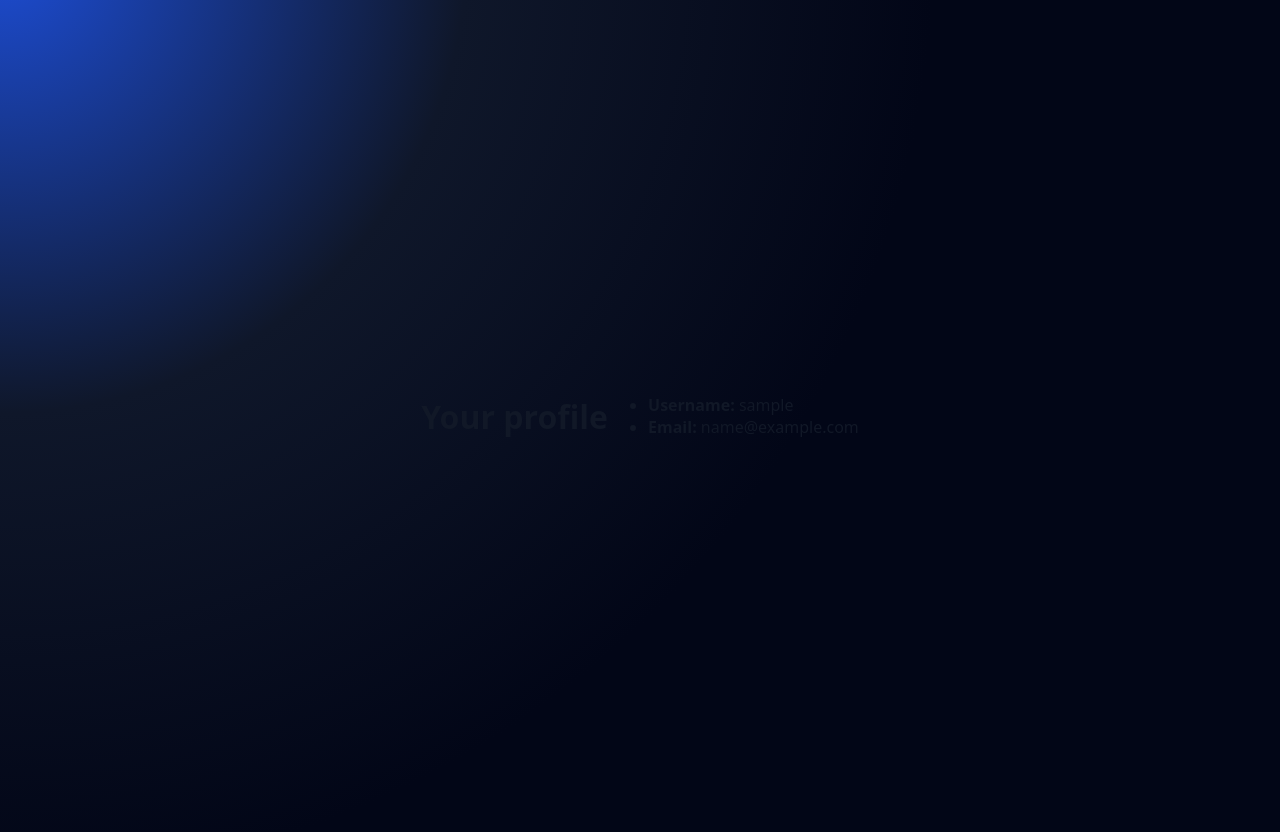
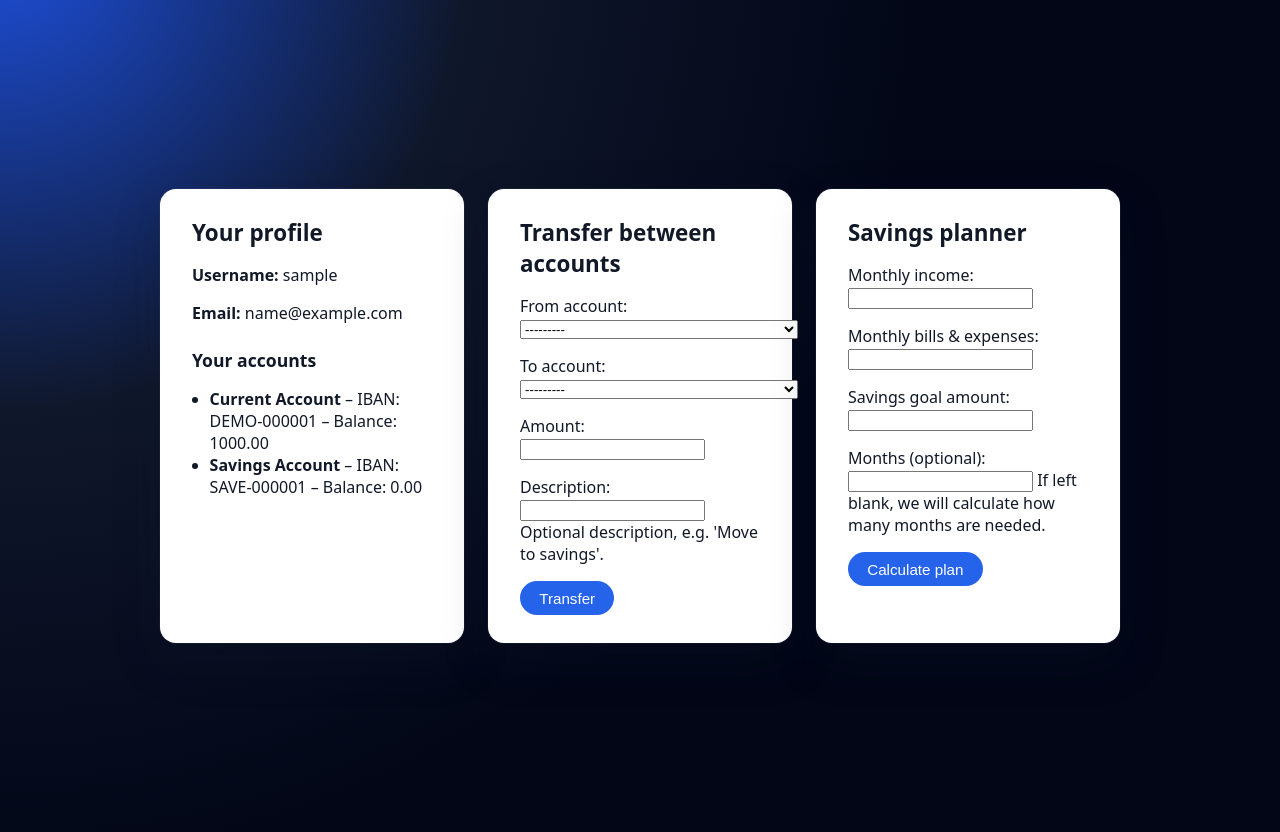
Before and after one commit to Jamesscott34/Scripting_CA2, a Django app: page /profile/ in a window 1280 px wide. Shown: the part 54-886 px from the top of the page. Run offline with Django 5.2, Linux system fonts and the light colour scheme; the visitor is signed in with stand-in values (Sample User, id 1); data comes from the database, SQL or seed files in the repository.

Commit message:
Add account transfers and savings planner with chart on profile page

```diff
--- a/ca2_secure_website/app/forms.py
+++ b/ca2_secure_website/app/forms.py
@@ -1,8 +1,12 @@
 """Forms for the CA2 banking app."""
+
+from decimal import Decimal
 
 from django import forms
 from django.contrib.auth.forms import UserCreationForm
 from django.contrib.auth.models import User
+
+from .models import BankAccount
 
 
 class RegisterForm(UserCreationForm):
@@ -13,3 +17,79 @@
     class Meta:
         model = User
         fields = ["username", "email", "password1", "password2"]
+
+
+class TransferForm(forms.Form):
+    """Transfer money between the current user's accounts."""
+
+    from_account = forms.ModelChoiceField(
+        queryset=BankAccount.objects.none(),
+        label="From account",
+    )
+    to_account = forms.ModelChoiceField(
+        queryset=BankAccount.objects.none(),
+        label="To account",
+    )
+    amount = forms.DecimalField(
+        max_digits=12,
+        decimal_places=2,
+        min_value=Decimal("0.01"),
+    )
+    description = forms.CharField(
+        max_length=255,
+        required=False,
+        help_text="Optional description, e.g. 'Move to savings'.",
+    )
+
+    def __init__(self, user, *args, **kwargs):
+        super().__init__(*args, **kwargs)
+        qs = BankAccount.objects.filter(owner=user)
+        self.fields["from_account"].queryset = qs
+        self.fields["to_account"].queryset = qs
+
+    def clean(self):
+        cleaned = super().clean()
+        from_acc = cleaned.get("from_account")
+        to_acc = cleaned.get("to_account")
+        if from_acc and to_acc and from_acc == to_acc:
+            self.add_error("to_account", "Choose a different destination account.")
+        return cleaned
+
+
+class SavingsPlanForm(forms.Form):
+    """Simple savings planner used to drive a chart on the profile page."""
+
+    monthly_income = forms.DecimalField(
+        max_digits=10,
+        decimal_places=2,
+        min_value=Decimal("0.01"),
+        label="Monthly income",
+    )
+    monthly_bills = forms.DecimalField(
+        max_digits=10,
+        decimal_places=2,
+        min_value=Decimal("0.00"),
+        label="Monthly bills & expenses",
+    )
+    goal_amount = forms.DecimalField(
+        max_digits=10,
+        decimal_places=2,
+        min_value=Decimal("0.01"),
+        label="Savings goal amount",
+    )
+    months = forms.IntegerField(
+        required=False,
+        min_value=1,
+        label="Months (optional)",
+        help_text="If left blank, we will calculate how many months are needed.",
+    )
+
+    def clean(self):
+        cleaned = super().clean()
+        income = cleaned.get("monthly_income") or Decimal("0")
+        bills = cleaned.get("monthly_bills") or Decimal("0")
+        if income <= bills:
+            raise forms.ValidationError(
+                "Monthly income must be greater than monthly bills to make savings."
+            )
+        return cleaned
--- a/ca2_secure_website/app/models.py
+++ b/ca2_secure_website/app/models.py
@@ -12,12 +12,13 @@
         on_delete=models.CASCADE,
         related_name="accounts",
     )
+    name = models.CharField(max_length=50, default="Current Account")
     iban = models.CharField(max_length=34, unique=True)
     balance = models.DecimalField(max_digits=12, decimal_places=2, default=0)
     created_at = models.DateTimeField(auto_now_add=True)
 
     def __str__(self) -> str:
-        return f"{self.owner.username} – {self.iban}"
+        return f"{self.owner.username} – {self.name} ({self.iban})"
 
 
 class Transaction(models.Model):
--- a/ca2_secure_website/app/templates/app/profile.html
+++ b/ca2_secure_website/app/templates/app/profile.html
@@ -1,9 +1,81 @@
 {% extends "base.html" %}
 
 {% block content %}
-  <h1>Your profile</h1>
-  <ul>
-    <li><strong>Username:</strong> {{ user.username }}</li>
-    <li><strong>Email:</strong> {{ user.email }}</li>
-  </ul>
+  <div class="profile-layout">
+    <section class="profile-card">
+      <h2>Your profile</h2>
+      <p><strong>Username:</strong> {{ user.username }}</p>
+      <p><strong>Email:</strong> {{ user.email }}</p>
+
+      <h3>Your accounts</h3>
+      <ul>
+        {% for account in accounts %}
+          <li>
+            <strong>{{ account.name }}</strong> –
+            IBAN: {{ account.iban }} –
+            Balance: {{ account.balance }}
+          </li>
+        {% endfor %}
+      </ul>
+    </section>
+
+    <section class="profile-card">
+      <h2>Transfer between accounts</h2>
+      <form method="post">
+        {% csrf_token %}
+        {{ transfer_form.as_p }}
+        <button type="submit" name="transfer-submit">Transfer</button>
+      </form>
+    </section>
+
+    <section class="profile-card">
+      <h2>Savings planner</h2>
+      <form method="post">
+        {% csrf_token %}
+        {{ savings_form.as_p }}
+        <button type="submit" name="savings-submit">Calculate plan</button>
+      </form>
+
+      {% if savings_chart_json %}
+        <canvas id="savingsChart" width="400" height="200"></canvas>
+        <script src="https://cdn.jsdelivr.net/npm/chart.js"></script>
+        <script>
+          const chartData = {{ savings_chart_json|safe }};
+          const ctx = document.getElementById('savingsChart').getContext('2d');
+          new Chart(ctx, {
+            type: 'line',
+            data: {
+              labels: chartData.labels,
+              datasets: [{
+                label: 'Projected savings',
+                data: chartData.data,
+                borderColor: '#2563eb',
+                backgroundColor: 'rgba(37, 99, 235, 0.2)',
+                tension: 0.25,
+              }]
+            },
+            options: {
+              plugins: {
+                annotation: {
+                  annotations: {
+                    goal: {
+                      type: 'line',
+                      yMin: chartData.goal,
+                      yMax: chartData.goal,
+                      borderColor: '#16a34a',
+                      borderWidth: 1,
+                    }
+                  }
+                }
+              },
+              scales: {
+                x: { title: { display: true, text: 'Month' } },
+                y: { title: { display: true, text: 'Amount saved' } }
+              }
+            }
+          });
+        </script>
+      {% endif %}
+    </section>
+  </div>
 {% endblock %}
--- a/ca2_secure_website/app/views.py
+++ b/ca2_secure_website/app/views.py
@@ -1,4 +1,8 @@
 """Views for the CA2 banking app with secure / insecure teaching modes."""
+
+import json
+import math
+from decimal import Decimal
 
 from django.conf import settings
 from django.contrib import messages
@@ -7,26 +11,48 @@
 from django.http import HttpRequest, HttpResponse
 from django.shortcuts import redirect, render
 
-from .forms import RegisterForm
+from .forms import RegisterForm, SavingsPlanForm, TransferForm
 from .models import BankAccount, Transaction
 
 
-def _get_or_create_primary_account(user):
-    """Helper to ensure each user has at least one demo account."""
+def _ensure_demo_accounts(user):
+    """
+    Ensure each user has at least a main and savings account.
 
-    account = user.accounts.first()
-    if account is None:
-        account = BankAccount.objects.create(
-            owner=user,
-            iban=f"DEMO-{user.id:06d}",
-            balance=1000,
-        )
+    This keeps the demo simple for transfers and savings examples.
+    """
+
+    main, _ = BankAccount.objects.get_or_create(
+        owner=user,
+        name="Current Account",
+        defaults={
+            "iban": f"DEMO-{user.id:06d}",
+            "balance": 1000,
+        },
+    )
+    if not main.transactions.exists():
         Transaction.objects.create(
-            account=account,
+            account=main,
             amount=1000,
             description="Initial deposit",
         )
-    return account
+
+    savings, _ = BankAccount.objects.get_or_create(
+        owner=user,
+        name="Savings Account",
+        defaults={
+            "iban": f"SAVE-{user.id:06d}",
+            "balance": 0,
+        },
+    )
+    return main, savings
+
+
+def _get_primary_account(user):
+    """Return the main current account (creating demo accounts if needed)."""
+
+    main, _ = _ensure_demo_accounts(user)
+    return main
 
 
 def register(request: HttpRequest) -> HttpResponse:
@@ -42,7 +68,7 @@
         form = RegisterForm(request.POST)
         if form.is_valid():
             user = form.save()
-            _get_or_create_primary_account(user)
+            _ensure_demo_accounts(user)
             raw_password = form.cleaned_data.get("password1")
             auth_user = authenticate(username=user.username, password=raw_password)
             if auth_user:
@@ -56,7 +82,7 @@
 
 @login_required
 def dashboard(request: HttpRequest) -> HttpResponse:
-    account = _get_or_create_primary_account(request.user)
+    account = _get_primary_account(request.user)
     transactions = account.transactions.all()[:10]
     context = {"account": account, "transactions": transactions}
     return render(request, "app/dashboard.html", context)
@@ -64,7 +90,76 @@
 
 @login_required
 def profile(request: HttpRequest) -> HttpResponse:
-    return render(request, "app/profile.html")
+    main, savings = _ensure_demo_accounts(request.user)
+    accounts = BankAccount.objects.filter(owner=request.user)
+
+    transfer_form = TransferForm(request.user, data=None)
+    savings_form = SavingsPlanForm()
+    savings_chart = None
+
+    if request.method == "POST":
+        if "transfer-submit" in request.POST:
+            transfer_form = TransferForm(request.user, data=request.POST)
+            if transfer_form.is_valid():
+                from_acc = transfer_form.cleaned_data["from_account"]
+                to_acc = transfer_form.cleaned_data["to_account"]
+                amount: Decimal = transfer_form.cleaned_data["amount"]
+                description = transfer_form.cleaned_data["description"]
+
+                # Basic security checks in secure mode
+                if settings.SECURE_MODE == "secure" and from_acc.balance < amount:
+                    messages.error(request, "Insufficient funds for this transfer.")
+                else:
+                    from_acc.balance -= amount
+                    to_acc.balance += amount
+                    from_acc.save()
+                    to_acc.save()
+                    Transaction.objects.create(
+                        account=from_acc,
+                        amount=-amount,
+                        description=description or f"Transfer to {to_acc.name}",
+                    )
+                    Transaction.objects.create(
+                        account=to_acc,
+                        amount=amount,
+                        description=description or f"Transfer from {from_acc.name}",
+                    )
+                    messages.success(request, "Transfer completed.")
+                    return redirect("profile")
+
+        elif "savings-submit" in request.POST:
+            savings_form = SavingsPlanForm(request.POST)
+            if savings_form.is_valid():
+                income = savings_form.cleaned_data["monthly_income"]
+                bills = savings_form.cleaned_data["monthly_bills"]
+                goal = savings_form.cleaned_data["goal_amount"]
+                months = savings_form.cleaned_data.get("months")
+                monthly_saving = income - bills
+
+                if not months:
+                    months = max(1, math.ceil(goal / monthly_saving))
+
+                points = []
+                balance = Decimal("0")
+                for m in range(1, months + 1):
+                    balance += monthly_saving
+                    points.append({"month": m, "amount": float(balance)})
+
+                savings_chart = {
+                    "labels": [p["month"] for p in points],
+                    "data": [p["amount"] for p in points],
+                    "goal": float(goal),
+                }
+
+    context = {
+        "accounts": accounts,
+        "main_account": main,
+        "savings_account": savings,
+        "transfer_form": transfer_form,
+        "savings_form": savings_form,
+        "savings_chart_json": json.dumps(savings_chart) if savings_chart else None,
+    }
+    return render(request, "app/profile.html", context)
 
 
 @login_required
@@ -80,7 +175,7 @@
     results = []
 
     if query:
-        account = _get_or_create_primary_account(request.user)
+        account = _get_primary_account(request.user)
         if settings.SECURE_MODE == "secure":
             results = list(
                 account.transactions.filter(description__icontains=query)[:20]
--- a/ca2_secure_website/static/css/app.css
+++ b/ca2_secure_website/static/css/app.css
@@ -23,6 +23,20 @@
 }
 
 .navbar a:hover {
+  text-decoration: underline;
+}
+
+.nav-logout-button {
+  background: transparent;
+  border: none;
+  color: #e5e7eb;
+  margin-left: 1rem;
+  font-size: 0.95rem;
+  cursor: pointer;
+  padding: 0;
+}
+
+.nav-logout-button:hover {
   text-decoration: underline;
 }
 
@@ -112,3 +126,36 @@
   font-size: 0.85rem;
   color: #6b7280;
 }
+
+.profile-layout {
+  display: grid;
+  grid-template-columns: repeat(auto-fit, minmax(260px, 1fr));
+  gap: 1.5rem;
+  width: 100%;
+  max-width: 960px;
+}
+
+.profile-card {
+  background: #ffffff;
+  border-radius: 1rem;
+  padding: 1.75rem 2rem;
+  box-shadow:
+    0 18px 45px rgba(15, 23, 42, 0.25),
+    0 0 0 1px rgba(148, 163, 184, 0.08);
+}
+
+.profile-card h2 {
+  margin-top: 0;
+  margin-bottom: 1rem;
+  font-size: 1.4rem;
+}
+
+.profile-card h3 {
+  margin-top: 1.5rem;
+  margin-bottom: 0.75rem;
+  font-size: 1.1rem;
+}
+
+.profile-card ul {
+  padding-left: 1.1rem;
+}
```
